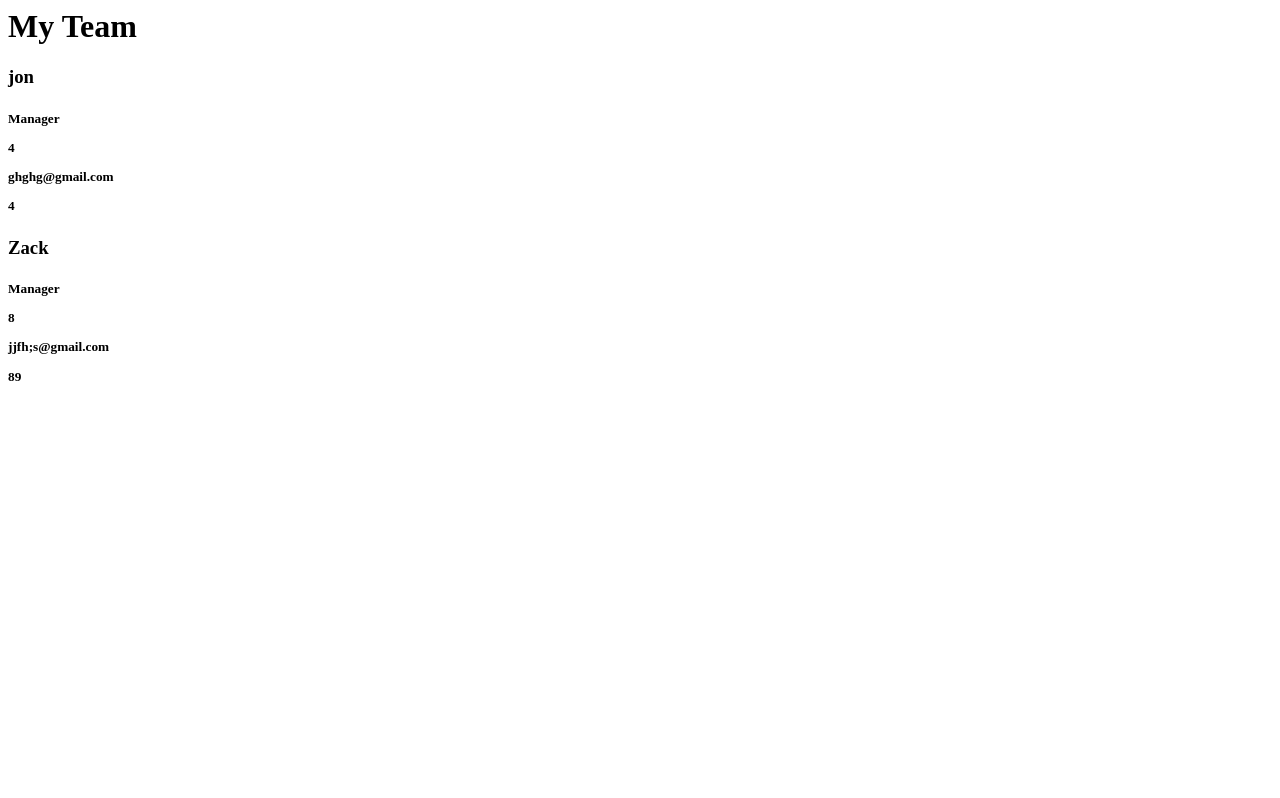
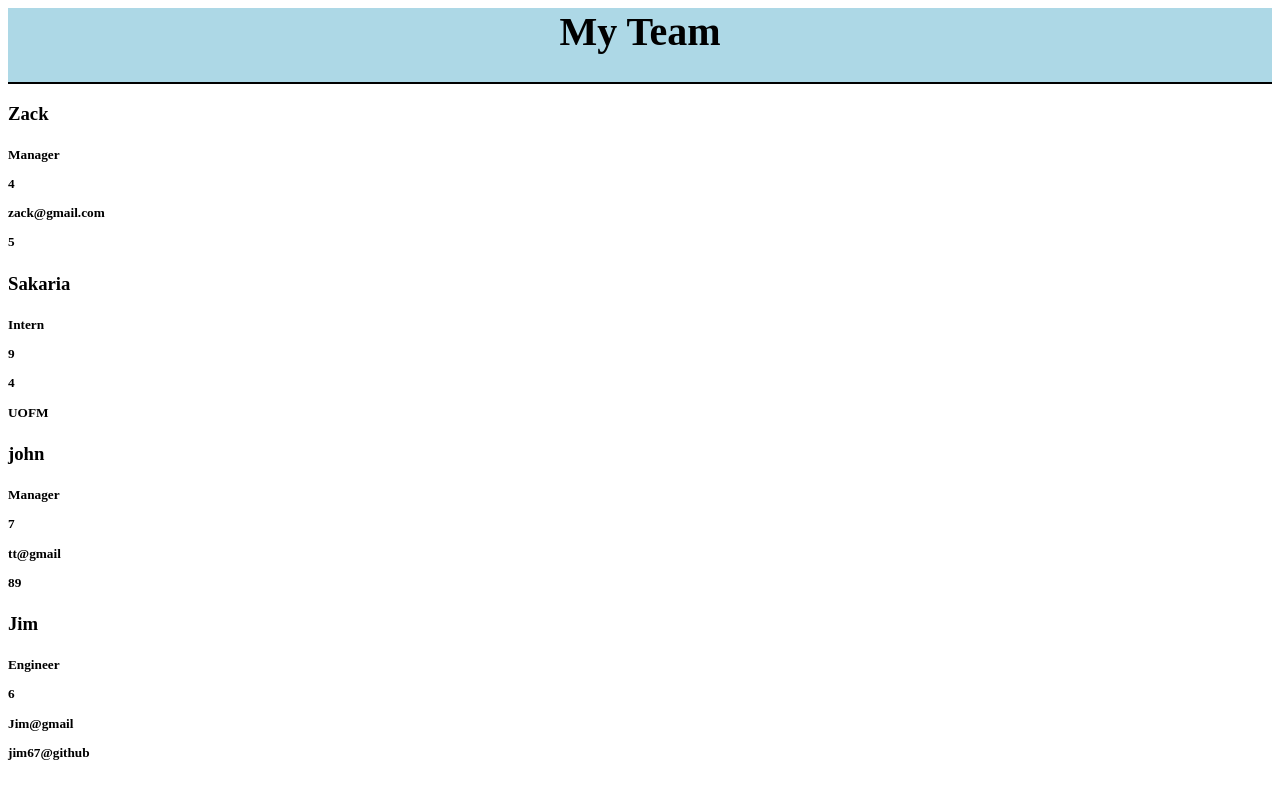
Before and after one commit to Sakaria-Qcorp/Team-ProfileGenerator, a website: page CreatedFile/team.html in a window 1280 px wide. Drawn offline with Linux system fonts and the light colour scheme.

Commit message:
adding styles.css

```diff
--- /dev/null
+++ b/CreatedFile/style.css
@@ -0,0 +1,7 @@
+.header{
+    border-bottom: 2px solid black;
+    background-color: lightblue;
+    text-align: center;
+    font-size: 20px;
+
+};
--- a/CreatedFile/team.html
+++ b/CreatedFile/team.html
@@ -1,13 +1,33 @@
+
+
+
+<head>
+    <link rel="stylesheet" href="style.css">
+</head>
+
+
 <Header class="header"><h1>My Team </h1></Header><div class="manager">
-            <h3>jon</h3>
+            <h3>Zack</h3>
             <h5>Manager
             <p class="id">4</p>
-            <p class="email">ghghg@gmail.com</p>
-            <p class="officeNumber">4</p>
+            <p class="email">zack@gmail.com</p>
+            <p class="officeNumber">5</p>
+            </div>  <div class="Intern">
+            <h3>Sakaria</h3>
+            <h5>Intern
+            <p class="id">9</p>
+            <p class="email">4</p>
+            <p class="officeNumber">UOFM</p>
             </div><div class="manager">
-            <h3>Zack</h3>
+            <h3>john</h3>
             <h5>Manager
-            <p class="id">8</p>
-            <p class="email">jjfh;s@gmail.com</p>
+            <p class="id">7</p>
+            <p class="email">tt@gmail</p>
             <p class="officeNumber">89</p>
+            </div><div class="Engineer">
+             <h3>Jim</h3>
+             <h5>Engineer
+             <p class="id">6</p>
+             <p class="email">Jim@gmail</p>
+            <p class="officeNumber">jim67@github</p>
             </div>
--- a/lib/rendering.js
+++ b/lib/rendering.js
@@ -7,6 +7,10 @@ const outputPath = path.join(OUTPUT_DIR, "team.html");
 const renderring = function(employees){
 
     const html = [];
+    const styles = `<head>
+    <link rel="stylesheet" href="style.css">
+</head>`;
+html.push(styles);
 
 const headerhtml = `<Header class="header"><h1>My Team </h1></Header>`;
     html.push(headerhtml);
```
